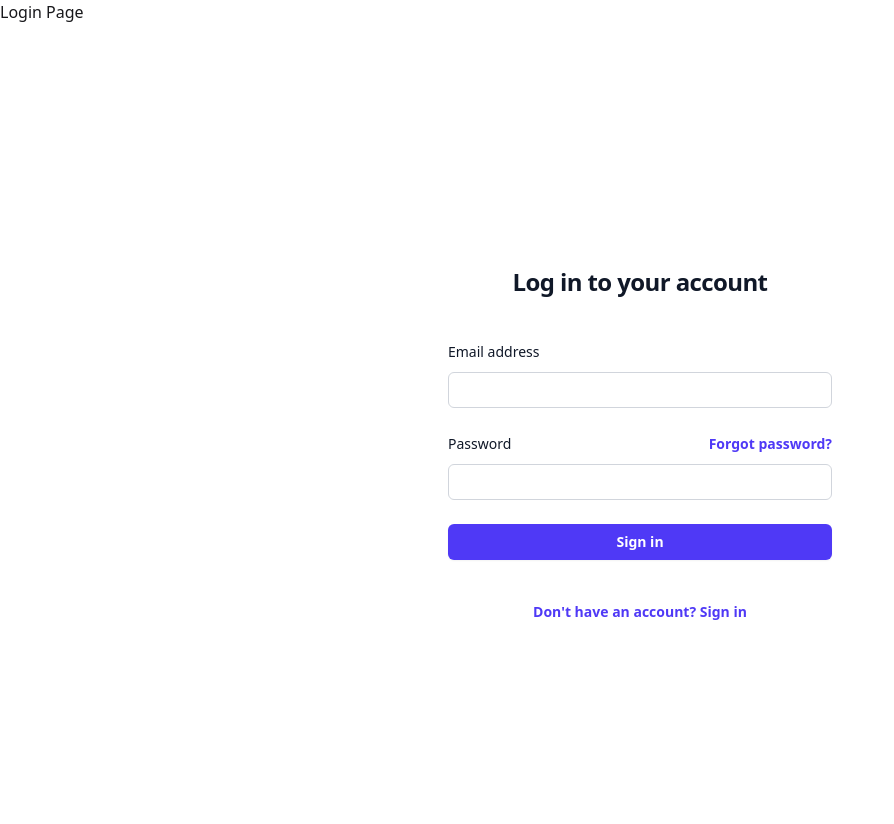
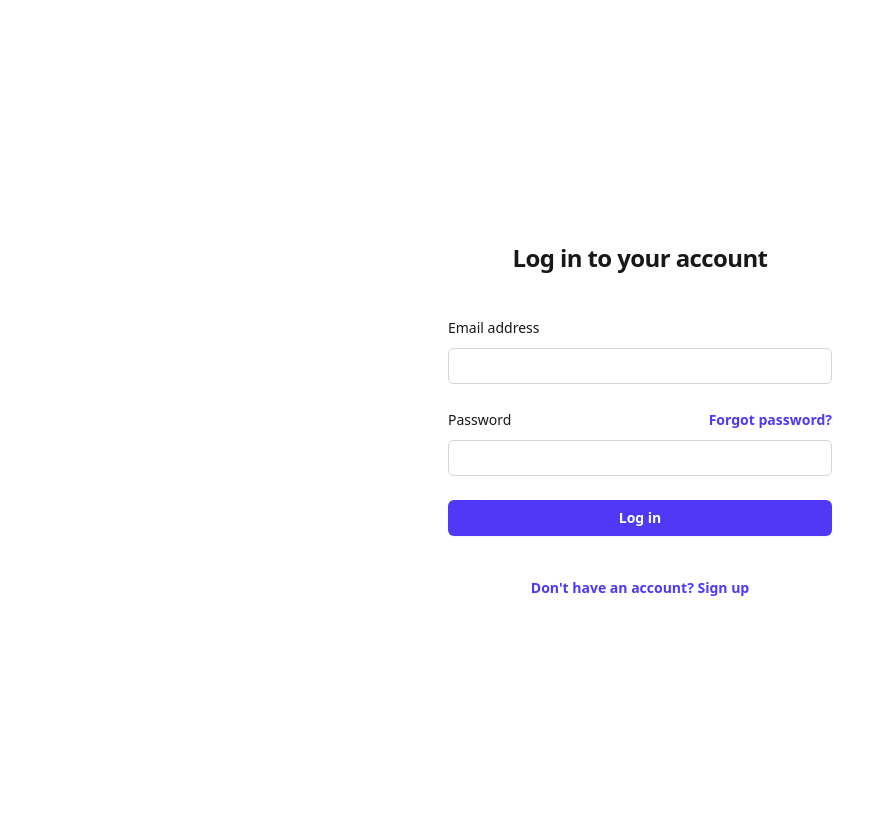
Before and after one commit to Des331150/perfectpitch, a Django app: page / in a window 1280 px wide. Shown: the whole page, without its empty margins (0-894 px from the left). After the commit the page ends 596 px from the top, so only its background shows below. Run offline with Django 5.2, Linux system fonts and the light colour scheme; some libraries are stand-ins or nearby versions.

Commit message:
finished with the sign up section

```diff
--- a/perfect_pitch/pitch/templates/base.html
+++ b/perfect_pitch/pitch/templates/base.html
@@ -1,6 +1,6 @@
 {% load static tailwind_tags %}
 <!DOCTYPE html>
-<html lang="en" class="h-full bg-white">
+<html lang="en" class="h-full bg-white dark:bg-gray-900">
 
 <head>
     <meta charset="UTF-8">
@@ -9,7 +9,7 @@
     {% tailwind_css %}
 </head>
 
-<body class="h-full bg-white">
+<body class="h-full bg-white dark:bg-gray-900">
     {% block title %}{% endblock %}
     {% block content %}
     {% endblock %}
--- a/perfect_pitch/pitch/templates/login.html
+++ b/perfect_pitch/pitch/templates/login.html
@@ -1,18 +1,17 @@
 {% extends "base.html" %}
-
-{% block title %} Login Page {% endblock %}
 
 {% block content %}
 
 <div class="flex min-h-full flex-col justify-center px-6 py-12 lg:px-8">
     <div class="sm:mx-auto sm:w-full sm:max-w-sm">
-        <h2 class="mt-10 text-center text-2xl/9 font-bold tracking-tight text-gray-900">Log in to your account</h2>
+        <h2 class="mt-10 text-center text-2xl/9 font-bold tracking-tight text-white-900">Log in to your account</h2>
     </div>
 
     <div class="mt-10 sm:mx-auto sm:w-full sm:max-w-sm">
         <form action="#" method="POST" class="space-y-6">
+            {% csrf_token %}
             <div>
-                <label for="email" class="block text-sm/6 font-medium text-gray-900">Email address</label>
+                <label for="email" class="block text-sm/6 font-medium text-white-900">Email address</label>
                 <div class="mt-2">
                     <input id="email" type="email" name="email" required autocomplete="email"
                         class="block w-full rounded-md bg-white px-3 py-1.5 text-base text-gray-900 outline-1 -outline-offset-1 outline-gray-300 placeholder:text-gray-400 focus:outline-2 focus:-outline-offset-2 focus:outline-indigo-600 sm:text-sm/6" />
@@ -21,7 +20,7 @@
 
             <div>
                 <div class="flex items-center justify-between">
-                    <label for="password" class="block text-sm/6 font-medium text-gray-900">Password</label>
+                    <label for="password" class="block text-sm/6 font-medium text-white-900">Password</label>
                     <div class="text-sm">
                         <a href="#" class="font-semibold text-indigo-600 hover:text-indigo-500">Forgot password?</a>
                     </div>
@@ -34,16 +33,16 @@
 
             <div>
                 <button type="submit"
-                    class="flex w-full justify-center rounded-md bg-indigo-600 px-3 py-1.5 text-sm/6 font-semibold text-white shadow-xs hover:bg-indigo-500 focus-visible:outline-2 focus-visible:outline-offset-2 focus-visible:outline-indigo-600">Sign
+                    class="flex w-full justify-center rounded-md bg-indigo-600 px-3 py-1.5 text-sm/6 font-semibold text-white shadow-xs hover:bg-indigo-500 focus-visible:outline-2 focus-visible:outline-offset-2 focus-visible:outline-indigo-600">Log
                     in</button>
             </div>
         </form>
 
         <p class="mt-10 text-center text-sm/6 text-gray-500">
-            <a href="#" class="font-semibold text-indigo-600 hover:text-indigo-500">Don't have an account? Sign in</a>
+            <a href="{% url 'pitch:signup' %}" class="font-semibold text-indigo-600 hover:text-indigo-500">Don't have
+                an account? Sign up</a>
         </p>
     </div>
 </div>
 
 {% endblock %}
-</div>
--- a/perfect_pitch/pitch/urls.py
+++ b/perfect_pitch/pitch/urls.py
@@ -3,4 +3,7 @@ from . import views
 
 app_name = "pitch"
 
-urlpatterns = [path("", views.login, name="login")]
+urlpatterns = [
+    path("", views.login, name="login"),
+    path("signup/", views.signup, name="signup"),
+]
--- a/perfect_pitch/pitch/views.py
+++ b/perfect_pitch/pitch/views.py
@@ -4,3 +4,7 @@ from django.shortcuts import render
 # Create your views here.
 def login(request):
     return render(request, "login.html")
+
+
+def signup(request):
+    return render(request, "signup.html")
--- a/perfect_pitch/theme/static/css/dist/styles.css
+++ b/perfect_pitch/theme/static/css/dist/styles.css
@@ -1001,6 +1001,11 @@
       padding-inline: calc(var(--spacing) * 8);
     }
   }
+  @media (prefers-color-scheme: dark) {
+    .dark\:bg-gray-900 {
+      background-color: var(--color-gray-900);
+    }
+  }
 }
 @layer base {
   :where(:root),:root:has(input.theme-controller[value=light]:checked),[data-theme=light] {
```
Also changed, not shown: perfect_pitch/pitch/templates/signup.html (+61 -0 lines).
